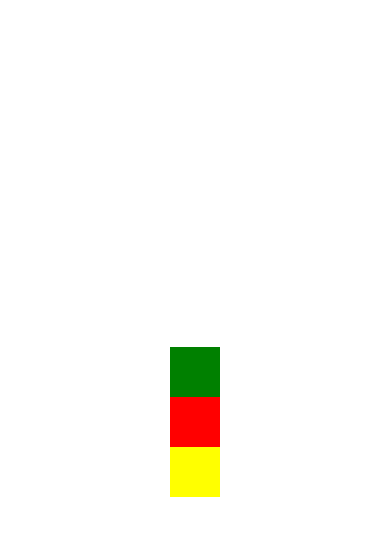
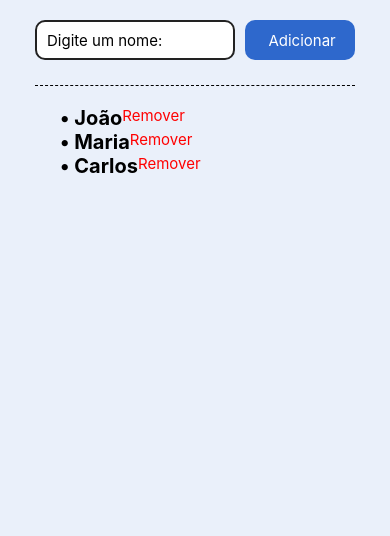
Before and after one commit to KristianKirschner/aprendizado-react-native, a React Native app: screen / in a window 390 px wide. Shown: the top 536 px of the page. Built offline with nearby package versions, Linux system fonts and the light colour scheme.

Commit message:
Trabalhando com dados do TextInput e TouchableOpacity

```diff
--- a/App.js
+++ b/App.js
@@ -1,17 +1,120 @@
 import React, { Component } from "react";
-import { View, Text} from "react-native";
+import { View, StyleSheet, TextInput, Text, TouchableOpacity } from "react-native";
 
 class App extends Component {
-    render() {
+  constructor(props) {
+    super(props);
+    this.state = {
+      nomes: ["João", "Maria", "Carlos"],
+      novoItem: ''
+    }
+
+    this.pegaNome = this.pegaNome.bind(this)
+    this.adiciona = this.adiciona.bind(this)
+    this.remover = this.remover.bind(this)
+
+  }
+
+  pegaNome(texto) {
+    this.setState({ novoItem: texto })
+  }
+
+  adiciona() {
+    if (this.state.novoItem.length === 0) {
+      return;
+    }
+    this.setState({
+      nomes: [...this.state.nomes, this.state.novoItem]
+    })
+  }
+
+  remover(index) {
+    this.setState(prevState => ({
+      nomes: prevState.nomes.filter((_, i) => i !== index)
+    }));
+  }
+
+  render() {
     return (
-      <View style={{flex:1, flexDirection: "column", justifyContent: "center", alignItems: "center"}}>
-        <View style={{width: 50, height: 50, backgroundColor: 'green'}}></View>
-        <View style={{width: 50, height: 50, backgroundColor: 'red'}}></View>
-        <View style={{width: 50, height: 50, backgroundColor: 'yellow'}}></View>
-
+      <View style={{ flex: 1, backgroundColor: '#eaf0fa' }}>
+        <View style={styles.container}>
+          <View style={styles.inputbox}>
+            <TextInput onChangeText={this.pegaNome} style={styles.input} placeholder="Digite um nome: " />
+            <TouchableOpacity onPress={this.adiciona} style={styles.inputbutton}>
+              <Text style={styles.inputbuttontext} > Adicionar</Text>
+            </TouchableOpacity>
+          </View>
+          <View style={styles.hr}></View>
+        </View>
+        <View style={styles.body}>
+          {this.state.nomes.map((nome, index) =>
+            <View style={{flexDirection: 'row'}}>
+              <Text key={index} style={styles.listitem}>{'\u2022'} {nome}</Text>
+              <TouchableOpacity style={styles.removerbutton} onPress={() => this.remover(index)}>
+                <Text style={styles.removebuttontext}>Remover</Text>
+              </TouchableOpacity>
+            </View>
+          )}
+        </View>
       </View>
     );
   }
 }
 
+const styles = StyleSheet.create({
+  inputbox: {
+    marginTop: 20,
+    flexDirection: 'row',
+    alignItems: 'center',
+    justifyContent: 'center'
+  },
+  container: {
+    alignItems: 'center'
+  },
+  input: {
+    height: 40,
+    width: 200,
+    borderWidth: 2,
+    borderRadius: 10,
+    borderColor: '#222',
+    padding: 10,
+    fontSize: 15,
+    marginRight: 10,
+    backgroundColor: 'white'
+  },
+  inputbutton: {
+    width: 110,
+    height: 40,
+    backgroundColor: '#2E68CC',
+    alignItems: 'center',
+    justifyContent: 'center',
+    borderRadius: 10
+  },
+  inputbuttontext: {
+    color: 'white',
+    fontSize: 15
+  },
+  hr: {
+    marginTop: 25,
+    borderTopColor: 'black',
+    borderTopWidth: 1,
+    borderStyle: 'dashed',
+    width: 320,
+  },
+  body: {
+    alignItems: 'flex-start',
+    marginLeft: 60,
+    marginTop: 20
+  },
+  listitem: {
+    fontSize: 20,
+    fontWeight: '700'
+  },
+  removebuttontext: {
+    color: 'red',
+    fontSize: 15,
+  },
+
+})
+
 export default App;
```
